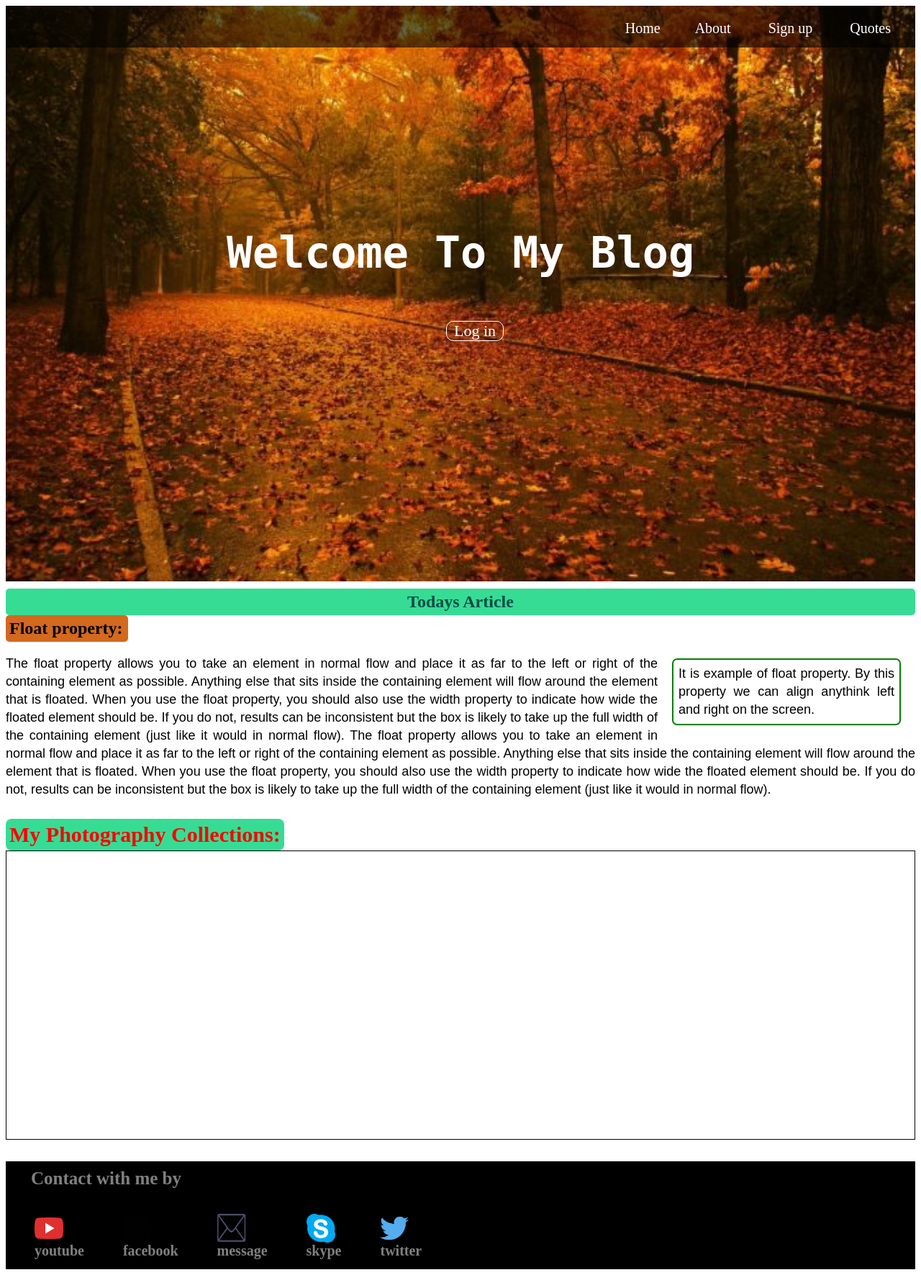
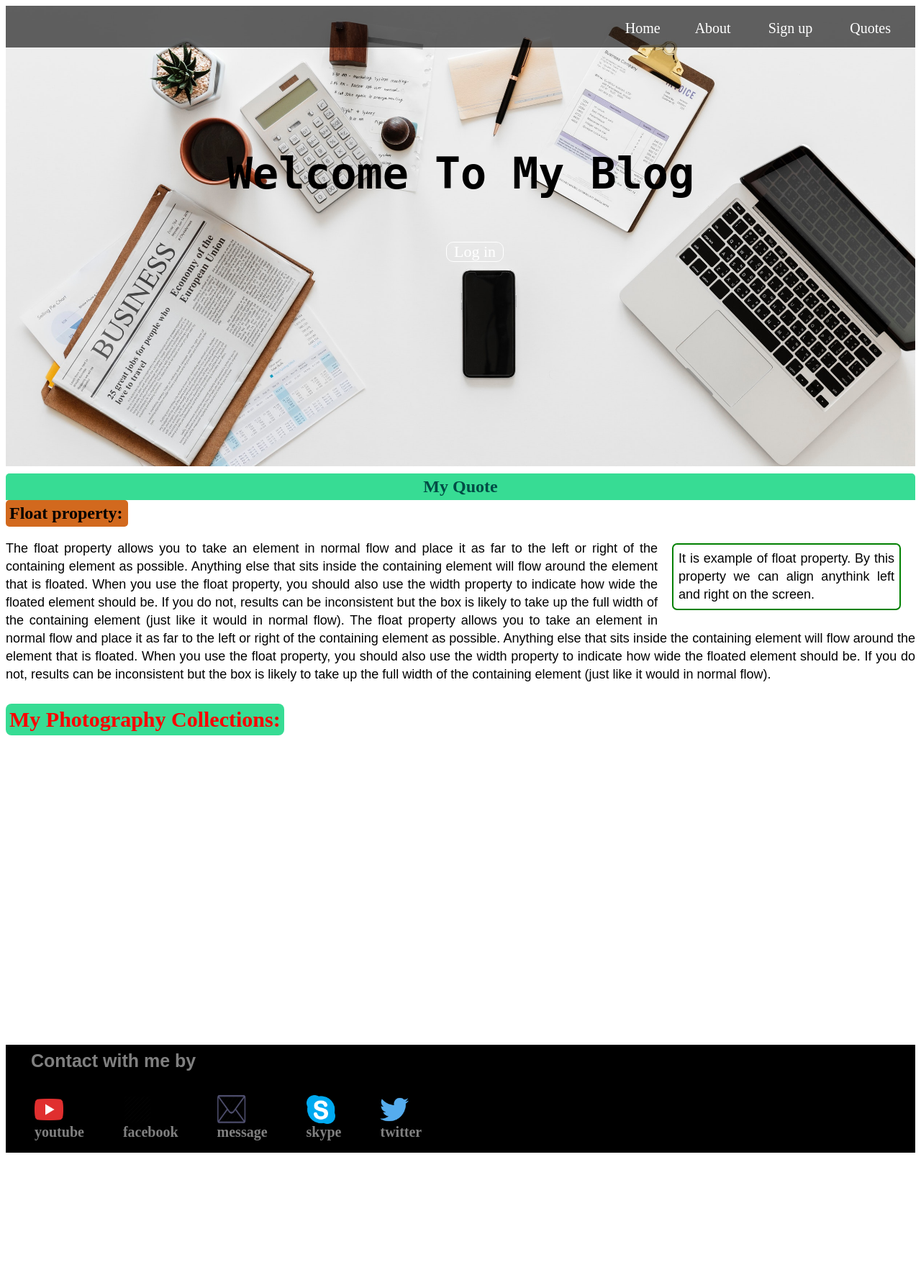
Before and after one commit to IamOmaR22/Blog-Site, a Django app: page / in a window 1280 px wide. Shown: the whole page at 72% size. After the commit the page ends 1602 px from the top, so only its background shows below. Run offline with Django 3.2, Linux system fonts and the light colour scheme; data that the repository does not hold is empty.

Commit message:
home page

```diff
--- a/home/admin.py
+++ b/home/admin.py
@@ -1,5 +1,5 @@
 from django.contrib import admin
-from .models import photo, article
+from .models import photo, myquote
 # Register your models here.
 admin.site.register(photo)
-admin.site.register(article)
+admin.site.register(myquote)
--- a/home/models.py
+++ b/home/models.py
@@ -12,7 +12,7 @@ class photo(models.Model):
     def __str__(self):
         return self.location
 
-class article(models.Model):
+class myquote(models.Model):
     title = models.TextField(max_length=100)
     text = models.TextField(max_length=1000)
 
--- a/home/views.py
+++ b/home/views.py
@@ -2,13 +2,13 @@
 # Create your views here.
 from django.views.generic import TemplateView,ListView,DetailView
 from django.shortcuts import render
-from .models import photo, article
+from .models import photo, myquote
 
 
 def indexview(request):
-    arti = article.objects.filter()
+    myqu = myquote.objects.filter()
     ph= photo.objects.filter()
-    context = {'arti':arti, 'ph':ph}
+    context = {'myqu':myqu, 'ph':ph}
     return render(request, 'index.html', context)
 
 
--- a/static/cssfile/indexcss.css
+++ b/static/cssfile/indexcss.css
@@ -3,7 +3,7 @@ header {
     background-position: center;
     background-repeat: no-repeat;
     background-size: cover;
-    height: 100vh;
+    height: 80vh;
 
 }
 
@@ -58,9 +58,9 @@ header {
 #mess {
     font-family: monospace;
     font-size: 60px;
-    color: white;
+    color: black;
     text-align: center;
-    margin-top: 250px;
+    margin-top: 140px;
     font-weight: bold;
 
 }
@@ -70,7 +70,7 @@ header {
     display:inline-block;
     text-align: center;
     text-decoration: none;
-    font-size: 22;
+    font-size: 22px;
     border: 1px solid white;
     border-radius: 10px;
 
@@ -98,8 +98,10 @@ header {
     padding: 5px;
     margin: 0px;
     margin-top: 10px;
+    border-top-left-radius: 5px;
+    border-top-right-radius: 5px;
 
-    border-radius: 5px;
+    bor: 5px;
 
 
 
@@ -148,7 +150,6 @@ header {
     alignment: center;
 }
 .overload{
-    border:1px solid black;
     height: 400px;
     overflow-y: scroll;
 }
@@ -254,13 +255,19 @@ header {
   box-shadow: 0 6px 10px 0 rgba(0, 0, 0, 0.2);
   padding: 5px;
   text-align: center;
-  background-color: #808e9b;
+  background-color: white;
   box-sizing: border-box;
   margin-bottom: 12px;
-  margin-top: 12px;
-  text-align: justify;
+
   font-size: 22px;
+    width: auto;
 }
 .title p {
     border-bottom: 2px solid #1e272e;
 }
+
+.overarti {
+    height: 400px;
+    overflow-y: scroll;
+
+}
--- a/templates/index.html
+++ b/templates/index.html
@@ -29,19 +29,18 @@
         </ul>
       </header>
 
-
     <div class="sti">
-     <h2 id="article">Todays Article</h2>
-        {% for article in arti %}
+     <h2 id="article">My Quote</h2>
+        {% for myquote in myqu %}
         <div class="arbox" >
             <div class="title">
-                <p>Title:{{ article.title }}</p>
-
+                <p>Title: {{ myquote.title }}</p>
             </div>
-            {{ article.text }}
+            {{ myquote.text }}
         </div>
     </div>
 {% endfor %}
+
 
     <div class="examplefloat">
         <p class="float"> It is example of float property. By this property we can align anythink left and right on the screen.</p>
@@ -125,8 +124,6 @@
         </div>
 
 
-        </div>
-
 
     <div class="lower">
         <p>Contact with me by</p>
```
Also changed, not shown: static/image/homebackground.jpg, static/image/regforms.jpg (deleted).
